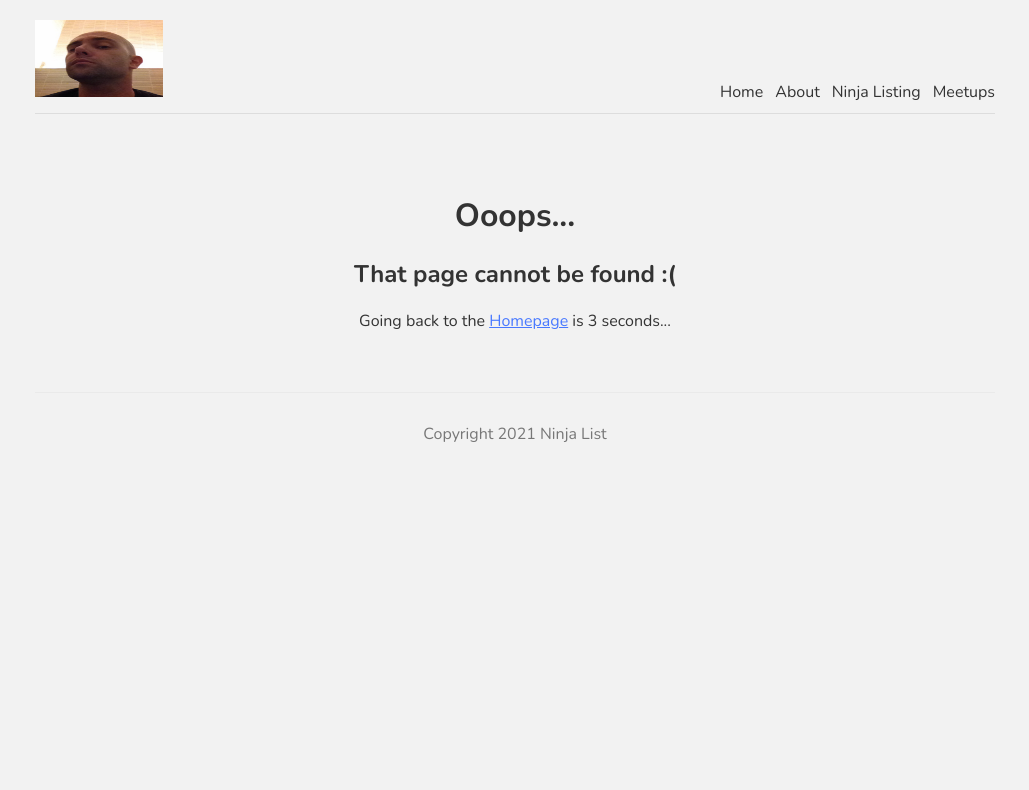
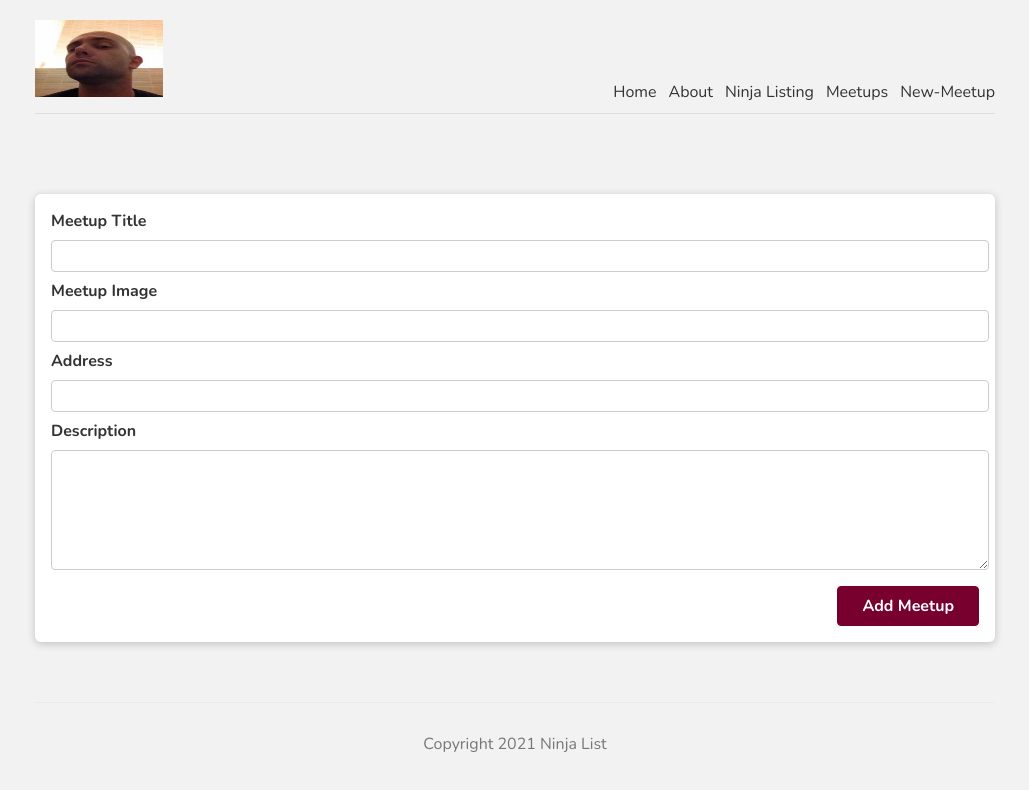
Before and after one commit to odedmo/mynext, a Next.js app: page /meetups/new-meetup in a window 1280 px wide. Before the commit this address had no page. Shown: the top 790 px of the page, without its empty margins (125-1154 px from the left). Built offline with nearby package versions, Linux system fonts and the light colour scheme.

Commit message:
add new meetup page

```diff
--- a/components/Navbar.js
+++ b/components/Navbar.js
@@ -11,6 +11,7 @@
       <Link href="/about"><a>About</a></Link>
       <Link href="/ninjas/"><a>Ninja Listing</a></Link>
       <Link href="/meetups/"><a>Meetups</a></Link>
+      <Link href="/meetups/new-meetup"><a>New-Meetup</a></Link>
     </nav>
 );
 }
--- /dev/null
+++ b/components/meetups/NewMeetupForm.js
@@ -0,0 +1,62 @@
+import { useRef } from 'react';
+
+import Card from '../ui/Card';
+import classes from './NewMeetupForm.module.css';
+
+function NewMeetupForm(props) {
+  const titleInputRef = useRef();
+  const imageInputRef = useRef();
+  const addressInputRef = useRef();
+  const descriptionInputRef = useRef();
+
+  function submitHandler(event) {
+    event.preventDefault();
+
+    const enteredTitle = titleInputRef.current.value;
+    const enteredImage = imageInputRef.current.value;
+    const enteredAddress = addressInputRef.current.value;
+    const enteredDescription = descriptionInputRef.current.value;
+
+    const meetupData = {
+      title: enteredTitle,
+      image: enteredImage,
+      address: enteredAddress,
+      description: enteredDescription,
+    };
+
+    props.onAddMeetup(meetupData);
+  }
+
+  return (
+    <Card>
+      <form className={classes.form} onSubmit={submitHandler}>
+        <div className={classes.control}>
+          <label htmlFor='title'>Meetup Title</label>
+          <input type='text' required id='title' ref={titleInputRef} />
+        </div>
+        <div className={classes.control}>
+          <label htmlFor='image'>Meetup Image</label>
+          <input type='url' required id='image' ref={imageInputRef} />
+        </div>
+        <div className={classes.control}>
+          <label htmlFor='address'>Address</label>
+          <input type='text' required id='address' ref={addressInputRef} />
+        </div>
+        <div className={classes.control}>
+          <label htmlFor='description'>Description</label>
+          <textarea
+            id='description'
+            required
+            rows='5'
+            ref={descriptionInputRef}
+          ></textarea>
+        </div>
+        <div className={classes.actions}>
+          <button>Add Meetup</button>
+        </div>
+      </form>
+    </Card>
+  );
+}
+
+export default NewMeetupForm;
--- /dev/null
+++ b/components/meetups/NewMeetupForm.module.css
@@ -0,0 +1,45 @@
+.form {
+  padding: 1rem;
+}
+
+.control {
+  margin-bottom: 0.5rem;
+}
+
+.control label {
+  display: block;
+  font-weight: bold;
+  margin-bottom: 0.5rem;
+}
+
+.control input,
+.control textarea {
+  display: block;
+  font: inherit;
+  border-radius: 4px;
+  border: 1px solid #ccc;
+  padding: 0.25rem;
+  width: 100%;
+}
+
+.actions {
+  margin-top: 1rem;
+  text-align: right;
+}
+
+.actions button {
+  font: inherit;
+  cursor: pointer;
+  background-color: #77002e;
+  color: white;
+  padding: 0.5rem 1.5rem;
+  border: 1px solid #77002e;
+  border-radius: 4px;
+  font-weight: bold;
+}
+
+.actions button:hover,
+.actions button:active {
+  background-color: #a50e48;
+  border-color: #a50e48;
+}
--- /dev/null
+++ b/pages/meetups/new-meetup.js
@@ -0,0 +1,14 @@
+import NewMeetupForm from "../../components/meetups/NewMeetupForm"
+
+const newMeetup = () => {
+
+  const addMeetupHandler = (meetup) => {
+    console.log(meetup)
+  }
+
+  return (
+    <NewMeetupForm onAddMeetup={addMeetupHandler} />
+  )
+}
+
+export default newMeetup
```
